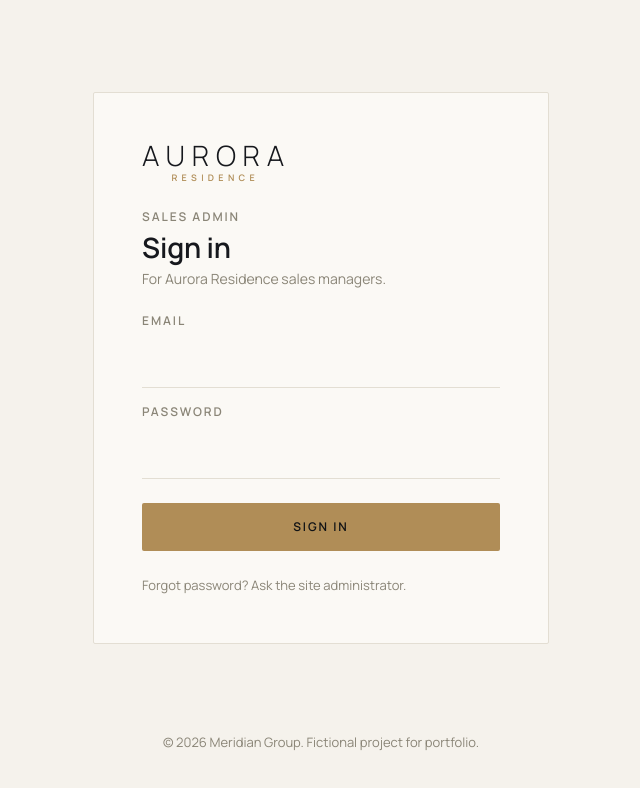
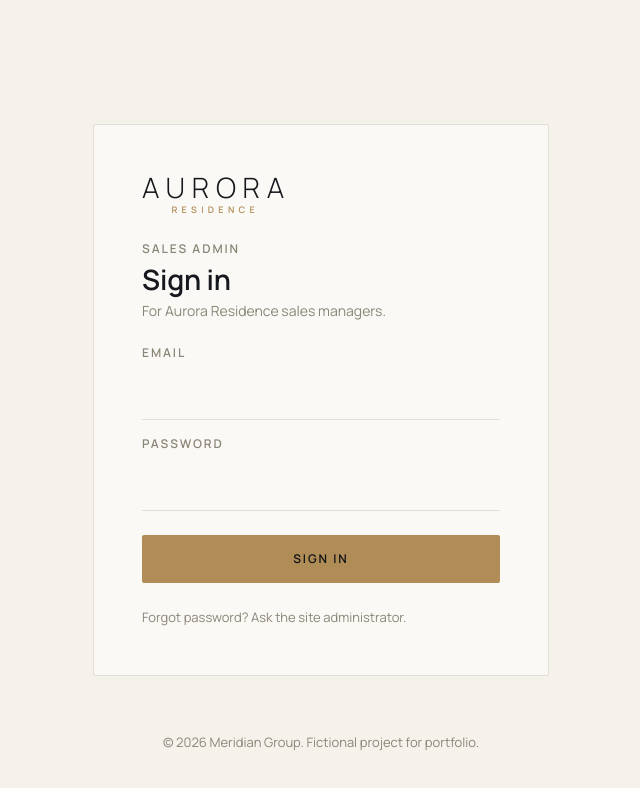
Before and after one commit to adil-alzhan-dev/aurora-residence, a Next.js app in the folder apps/web/: page /admin/login in a window 1280 px wide. Shown: the top 788 px of the page, without its empty margins (319-959 px from the left). Built offline with nearby package versions, Linux system fonts and the light colour scheme.

Commit message:
fix(web): center the admin sign-in card as in the mockup

```diff
--- a/apps/web/src/components/admin/login/login-screen.tsx
+++ b/apps/web/src/components/admin/login/login-screen.tsx
@@ -5,7 +5,7 @@ import { LoginForm } from "./login-form";
 
 export function LoginScreen({ t, next }: { t: AdminDictionary; next: string | null }) {
   return (
-    <div className="relative flex min-h-svh flex-col items-center justify-center bg-background px-4 pt-12 pb-28">
+    <div className="relative flex min-h-svh flex-col items-center justify-center bg-background px-4 py-28">
       <main
         aria-labelledby="login-title"
         className="flex w-full max-w-[456px] flex-col items-start gap-6 rounded-base border border-border bg-card p-6 sm:p-12"
```
